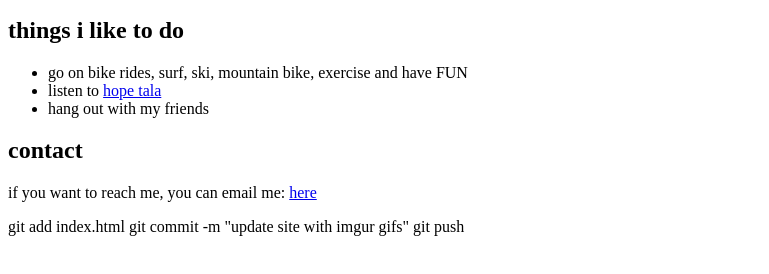
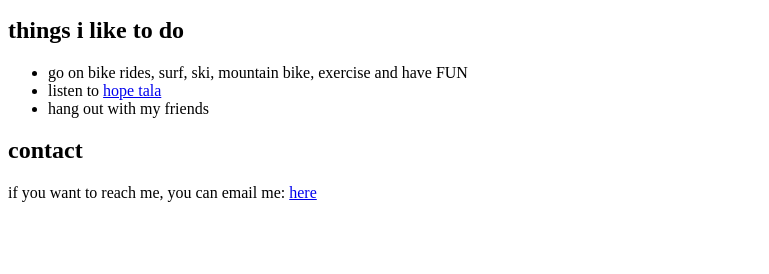
Before and after one commit to larsendrumporter-blip/Larsens-Website, a plain HTML site: page index.html in a window 1280 px wide. Shown: the part 254-528 px from the top of the page, without its empty margins (0-769 px from the left). Drawn offline with Linux system fonts and the light colour scheme.

Commit message:
Update index.html

```diff
--- a/index.html
+++ b/index.html
@@ -49,8 +49,5 @@
         if you want to reach me, you can email me:
         <a href="mailto:larsen@ucsb.edu">here</a>
     </p>
-    git add index.html
-git commit -m "update site with imgur gifs"
-git push
 </body>
 </html>
```
